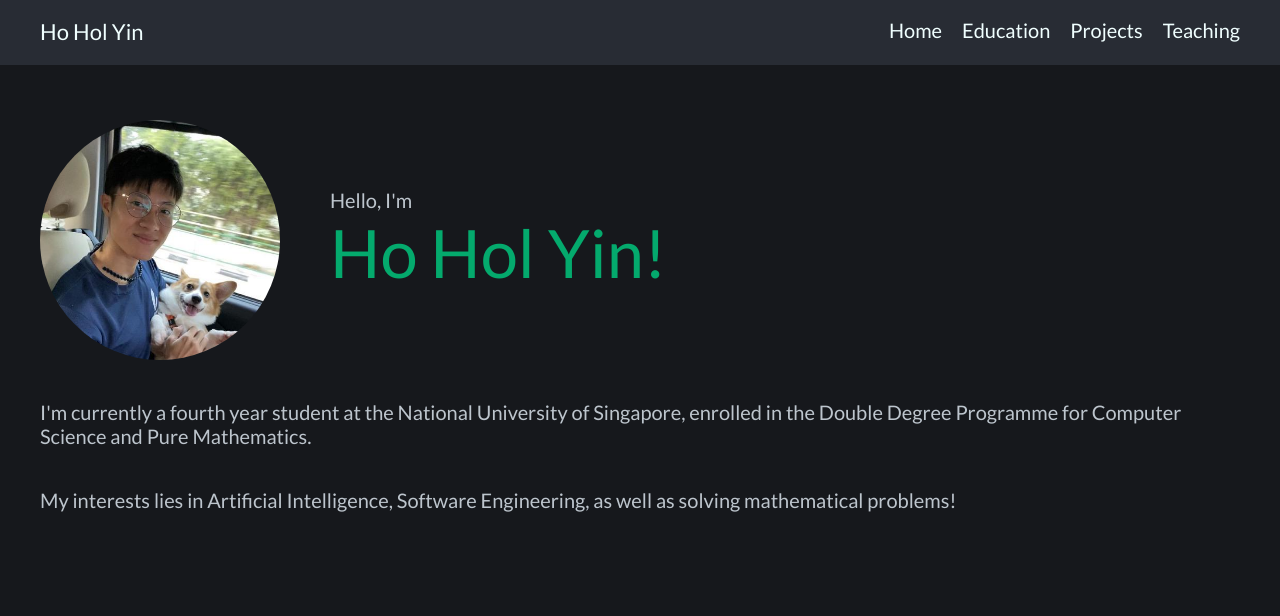
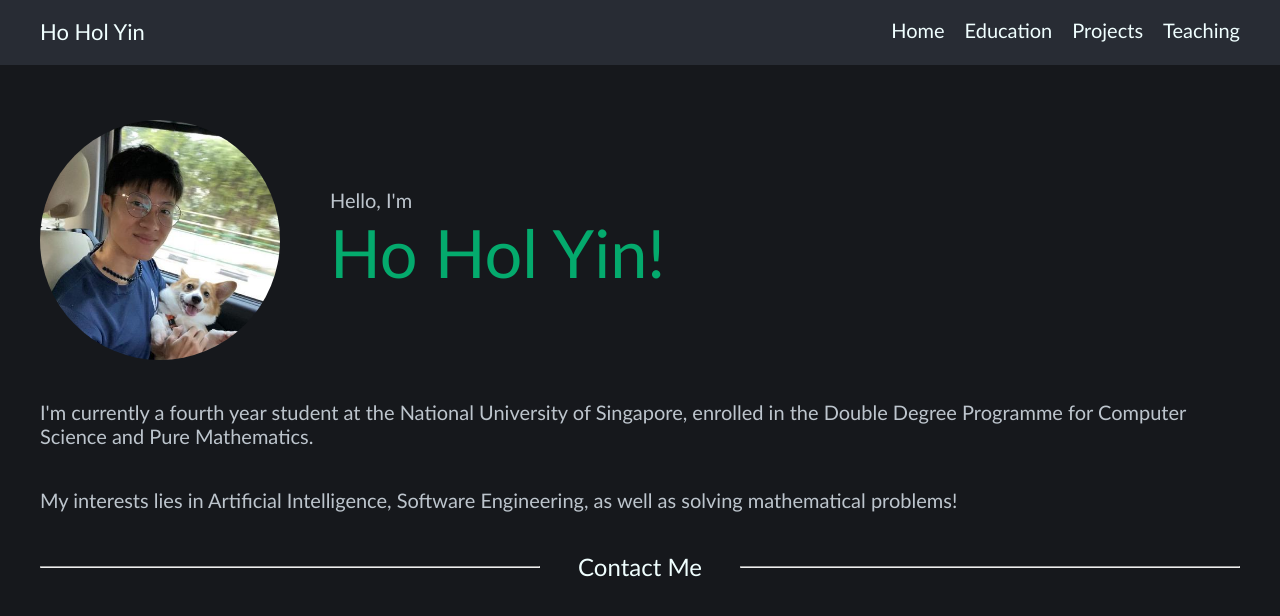
Before and after one commit to hoholyin/personal-website, a React (Create React App) app: page / in a window 1280 px wide. Shown: the top 616 px of the page. Built offline with nearby package versions, Linux system fonts and the light colour scheme.

Commit message:
add contact

```diff
--- a/src/App.js
+++ b/src/App.js
@@ -5,6 +5,7 @@
 import Education from "./pages/education";
 import Projects from "./pages/projects";
 import Teaching from "./pages/teaching";
+import ContactBar from "./components/contactBar/contactBar";
 
 const isMobile =
     /Android|webOS|iPhone|iPad|iPod|BlackBerry|IEMobile|Opera Mini/i.test(navigator.userAgent)
@@ -37,9 +38,9 @@
 
     return (
         <div className="App">
-            <link href='http://fonts.googleapis.com/css?family=Lato:400,700' rel='stylesheet' type='text/css' />
             <Navbar isMobile={isMobile} callback={setCurrentPage}/>
             { setPage(currentPage) }
+            <ContactBar isMobile={isMobile} />
         </div>
     );
 }
--- /dev/null
+++ b/src/components/contactBar/contactBar.js
@@ -0,0 +1,7 @@
+import WebContactBar from "./webContactBar";
+
+const ContactBar = (props) => {
+    return props.isMobile ? <WebContactBar /> : <WebContactBar />;
+}
+
+export default ContactBar;
--- /dev/null
+++ b/src/components/contactBar/webContactBar.css
@@ -0,0 +1,29 @@
+
+.web-contact-bar {
+    display: flex;
+    flex-direction: column;
+    padding-left: 40px;
+    padding-right: 40px;
+    color: azure;
+}
+
+.web-contact-header {
+    display: flex;
+    flex-direction: row;
+    justify-content: space-between;
+}
+
+.web-contact-header-line-container {
+    width: calc((50%) - 100px);
+    margin-top: auto;
+    margin-bottom: auto;
+}
+
+.web-contact-header-line {
+    height: 0px;
+}
+
+.web-contact-header-text {
+    font-family: Lato;
+    font-size: 1.5em;
+}
--- /dev/null
+++ b/src/components/contactBar/webContactBar.js
@@ -0,0 +1,20 @@
+import React from "react";
+import "./webContactBar.css";
+
+const WebContactBar = (props) => {
+    return (
+        <div className="web-contact-bar">
+            <div className="web-contact-header">
+                <div className="web-contact-header-line-container">
+                    <hr className="web-contact-header-line" />
+                </div>
+                <span className="web-contact-header-text">Contact Me</span>
+                <div className="web-contact-header-line-container">
+                    <hr className="web-contact-header-line" />
+                </div>
+            </div>
+        </div>
+    )
+}
+
+export default WebContactBar;
```
Also changed, not shown: 1 other file (tests, documents, lock files or other folders).
